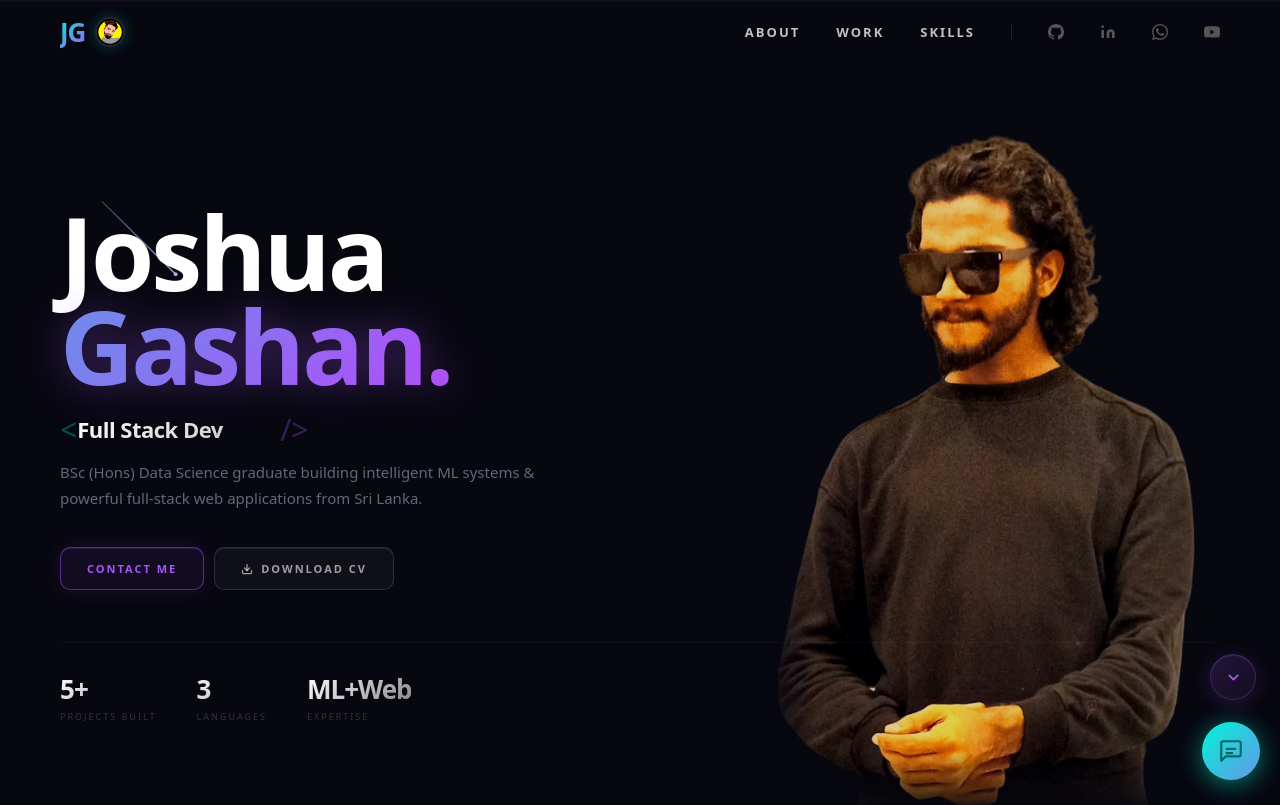
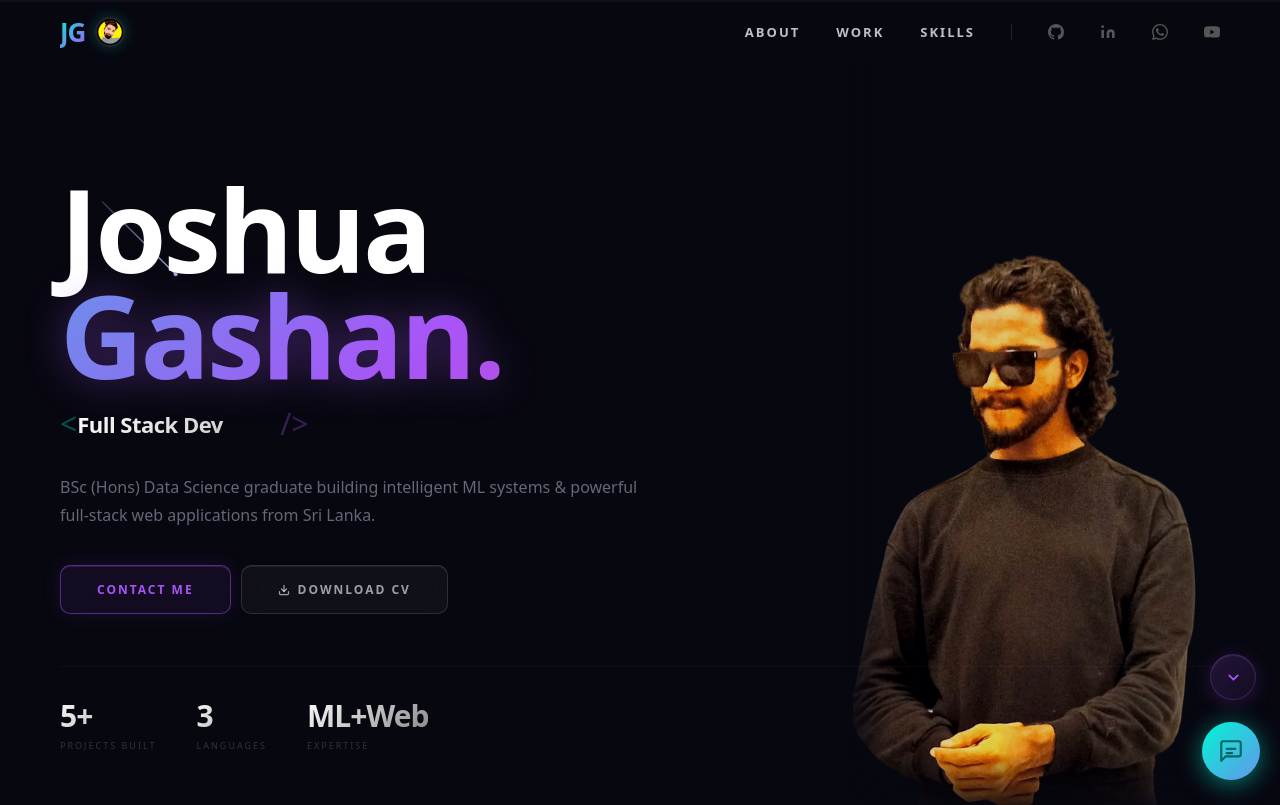
Before and after one commit to JoshuaGashan/Portfolio, a React app: page / in a window 1280 px wide. Shown: the top 805 px of the page. Built offline with nearby package versions, Linux system fonts and the light colour scheme.

Commit message:
Desktop resposible view Hero section updated

```diff
--- a/src/App.jsx
+++ b/src/App.jsx
@@ -1252,7 +1252,7 @@ function Portfolio() {
         <div style={{
           position: "absolute",
           top: isMobile ? 0 : -50, right: isMobile ? 0 : 80,
-          width: isMobile ? "56%" : isTablet ? "40%" : "34%",
+          width: isMobile ? "56%" : isTablet ? "40%" : "28%",
           height: isMobile ? "55%" : "100%",
           zIndex: 1,
           pointerEvents: "none",
@@ -1276,7 +1276,7 @@ function Portfolio() {
           flex: isMobile ? "0 0 auto" : "unset",
         }}>
           <h1 style={{
-            fontSize: isMobile ? "clamp(46px,13vw,64px)" : isTablet ? "clamp(54px,9vw,80px)" : isTV ? "clamp(80px,7vw,130px)" : "clamp(68px,8vw,110px)",
+            fontSize: isMobile ? "clamp(46px,13vw,64px)" : isTablet ? "clamp(54px,9vw,80px)" : isTV ? "clamp(80px,7vw,130px)" : "clamp(74px,9vw,120px)",
             fontWeight:900, letterSpacing:-3, lineHeight:0.92,
             marginBottom: isMobile ? 10 : 16,
           }}>
@@ -1356,16 +1356,17 @@ function Portfolio() {
         }}>
           {/* Bio */}
           <p style={{
-            fontSize: isMobile ? 13 : isTV ? 18 : 15,
+            fontSize: isMobile ? 13 : isTV ? 18 : 16,
             color:"#667", lineHeight:1.75,
-            maxWidth: isMobile ? "100%" : isTablet ? 400 : 520,
+            maxWidth: isMobile ? "100%" : isTablet ? 400 : 580,
             marginBottom: isMobile ? 20 : 36,
+            marginTop: isMobile ? 0 : 20,
           }}>
             BSc (Hons) Data Science graduate building intelligent ML systems &amp; powerful full-stack web applications from Sri Lanka.
           </p>
 
           {/* Buttons */}
-          <style>{`.cta-btn{text-decoration:none;display:inline-flex;align-items:center;justify-content:center;gap:8px;font-weight:700;font-size:11px;letter-spacing:2px;text-transform:uppercase;border-radius:10px;transition:all 0.3s cubic-bezier(0.34,1.56,0.64,1);cursor:pointer;}.cta-btn:hover{transform:translateY(-2px);}`}</style>
+          <style>{`.cta-btn{text-decoration:none;display:inline-flex;align-items:center;justify-content:center;gap:8px;font-weight:700;font-size:12px;letter-spacing:2px;text-transform:uppercase;border-radius:10px;transition:all 0.3s cubic-bezier(0.34,1.56,0.64,1);cursor:pointer;}.cta-btn:hover{transform:translateY(-2px);}`}</style>
           <div style={{
             display:"flex", gap:10,
             flexDirection: isMobile ? "column" : "row",
@@ -1373,7 +1374,7 @@ function Portfolio() {
             maxWidth: isMobile ? "100%" : "auto",
           }}>
             <a href="mailto:Joshuagashan@gmail.com" className="cta-btn" style={{
-              padding:"13px 26px",
+              padding: isMobile ? "13px 26px" : "15px 36px",
               background:"rgba(168,85,247,0.08)", color:"#a855f7",
               border:"1px solid rgba(168,85,247,0.45)", backdropFilter:"blur(12px)",
               boxShadow:"0 0 20px rgba(168,85,247,0.12), inset 0 1px 0 rgba(168,85,247,0.2)",
@@ -1383,7 +1384,7 @@ function Portfolio() {
               Contact Me
             </a>
             <a href={CV_PDF} download="Joshua_Gashan_CV.pdf" className="cta-btn" style={{
-              padding:"13px 26px",
+              padding: isMobile ? "13px 26px" : "15px 36px",
               background:"rgba(255,255,255,0.04)", color:"rgba(255,255,255,0.6)",
               border:"1px solid rgba(255,255,255,0.12)", backdropFilter:"blur(12px)",
               boxShadow:"inset 0 1px 0 rgba(255,255,255,0.08)",
@@ -1405,7 +1406,7 @@ function Portfolio() {
             }}>
               {[{end:5,suffix:"+",label:"Projects Built"},{end:3,suffix:"",label:"Languages"},{text:"ML+Web",label:"Expertise"}].map(s=>(
                 <div key={s.label}>
-                  <div style={{ fontSize: isTV ? 32 : 26, fontWeight:900, letterSpacing:-1, background:"linear-gradient(135deg,#fff,#888)", WebkitBackgroundClip:"text", WebkitTextFillColor:"transparent" }}>
+                  <div style={{ fontSize: isTV ? 32 : 30, fontWeight:900, letterSpacing:-1, background:"linear-gradient(135deg,#fff,#888)", WebkitBackgroundClip:"text", WebkitTextFillColor:"transparent" }}>
                     {s.end !== undefined ? <CountUp end={s.end} suffix={s.suffix} duration={1800}/> : s.text}
                   </div>
                   <div style={{ fontSize:9, letterSpacing:2, textTransform:"uppercase", color:"#333", marginTop:3 }}>{s.label}</div>
```
